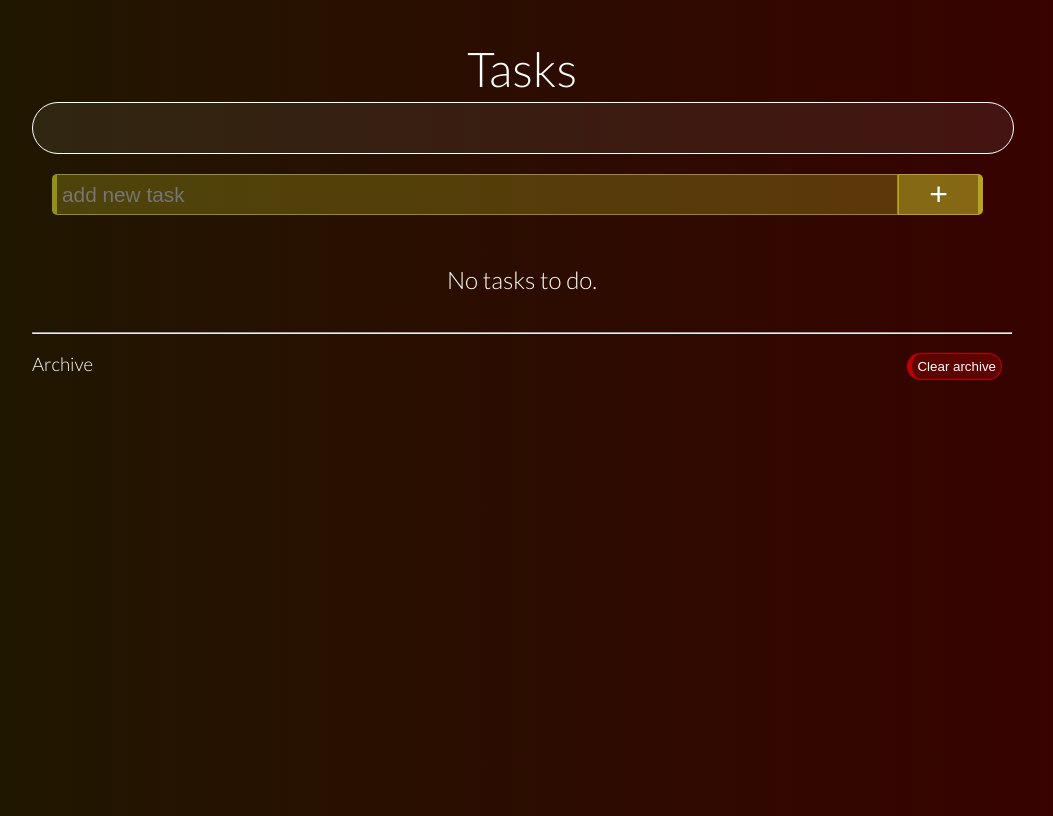
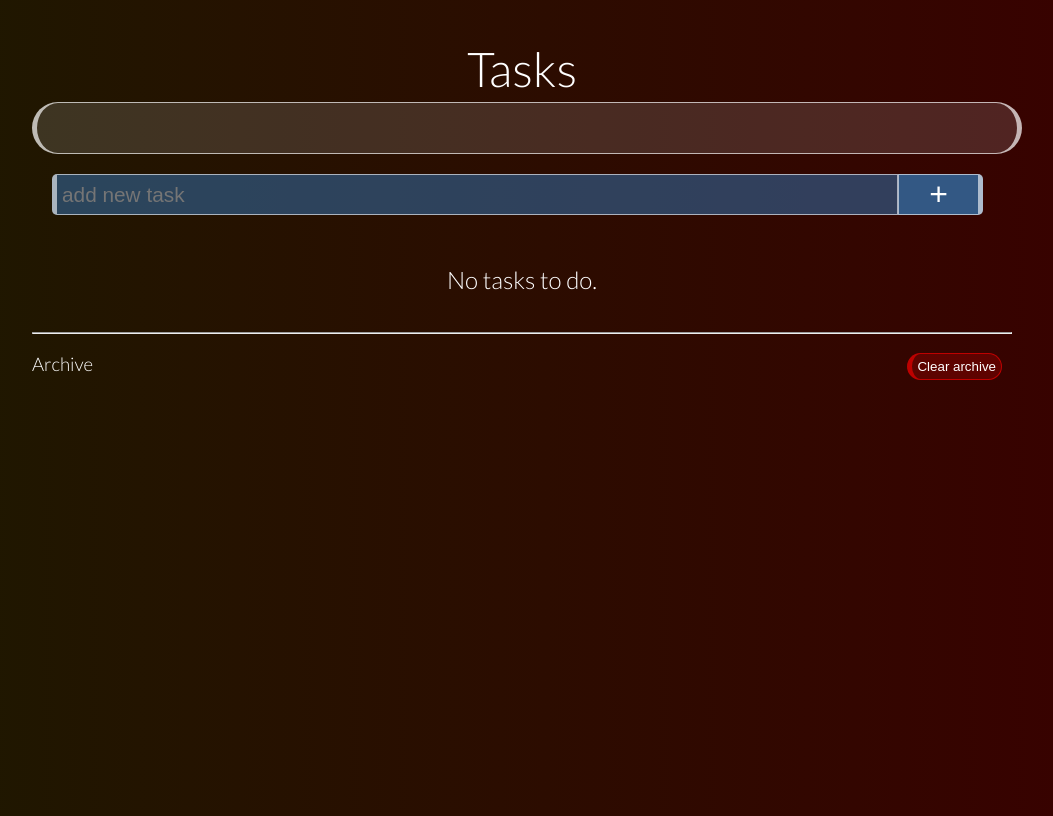
Before and after one commit to santosalan/todo-list, a Vue app: page / in a window 1280 px wide. Shown: the whole page, without its empty margins (118-1171 px from the left). Built offline with nearby package versions, Linux system fonts and the light colour scheme.

Commit message:
[Change] Colors

```diff
--- a/src/components/Modal.vue
+++ b/src/components/Modal.vue
@@ -57,7 +57,7 @@
     position: absolute;
     top: 0;
     left: 0;
-    background: #0008;
+    background: #0009;
   }
 
   .modal {
@@ -68,7 +68,7 @@
     border-radius: 20px;
     min-width: 300px;
     max-width: 90%;
-    background: #07F6;
+    background: #369D;
   }
 
   .btn {
--- a/src/components/Todo.vue
+++ b/src/components/Todo.vue
@@ -109,11 +109,13 @@
   .progress {
     display: block;
     height: 50px;
-    border: solid 1px #FFF;
+    border: solid 1px #FFFA;
+    border-left-width: 5px;
+    border-right-width: 5px;
     text-align: center;
     width: 100%;
     border-radius: 50px;
-    background: #FFF1;
+    background: #FFF2;
   }
 
   .progress .value {
--- a/src/components/TodoAdd.vue
+++ b/src/components/TodoAdd.vue
@@ -34,22 +34,26 @@
 
   .addItem input[type=text] {
     width: 100%;
-    border: solid 1px #FF36;
+    border: solid 1px #FFF9;
     border-left-width: 5px;
     border-radius: 5px 0 0 5px;
-    background: #FF33;
+    background: #3699;
     color: #FFF;
     font-size: 1.3em;
     padding: 5px;
   }
 
-  .addItem button {
+  button {
     width: 10%;
-    background: #FF36;
-    border: solid 1px #FF36;
+    background: #369D;
+    border: solid 1px #FFF9;
     border-right-width: 5px;
     border-radius: 0 5px 5px 0;
     font-size: 2em;
     color: #FFF;
   }
+
+  button:hover {
+    background: #07FC;
+  }
 </style>
```
